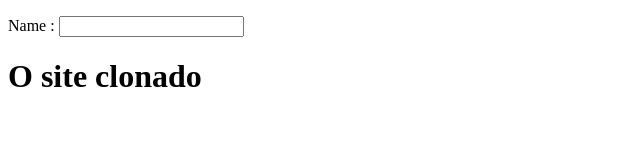
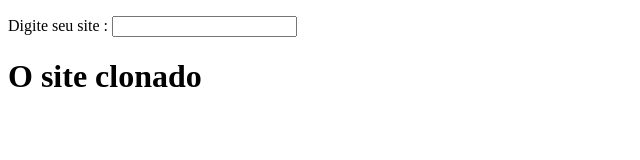
Before and after one commit to ThaisRamos123/site, a plain HTML site: page index.html in a window 1280 px wide. Shown: the whole page, without its empty margins (0-640 px from the left). Drawn offline with nearby package versions, Linux system fonts and the light colour scheme.

Commit message:
segunfda versao

```diff
--- a/index.html
+++ b/index.html
@@ -4,7 +4,7 @@
 <body>
 
 <div ng-app="">
-  <p>Name : <input type="text" ng-model="name"></p>
+  <p>Digite seu site : <input type="text" ng-model="name"></p>
   <h1>O site clonado {{name}}</h1>
 </div>
 
```
